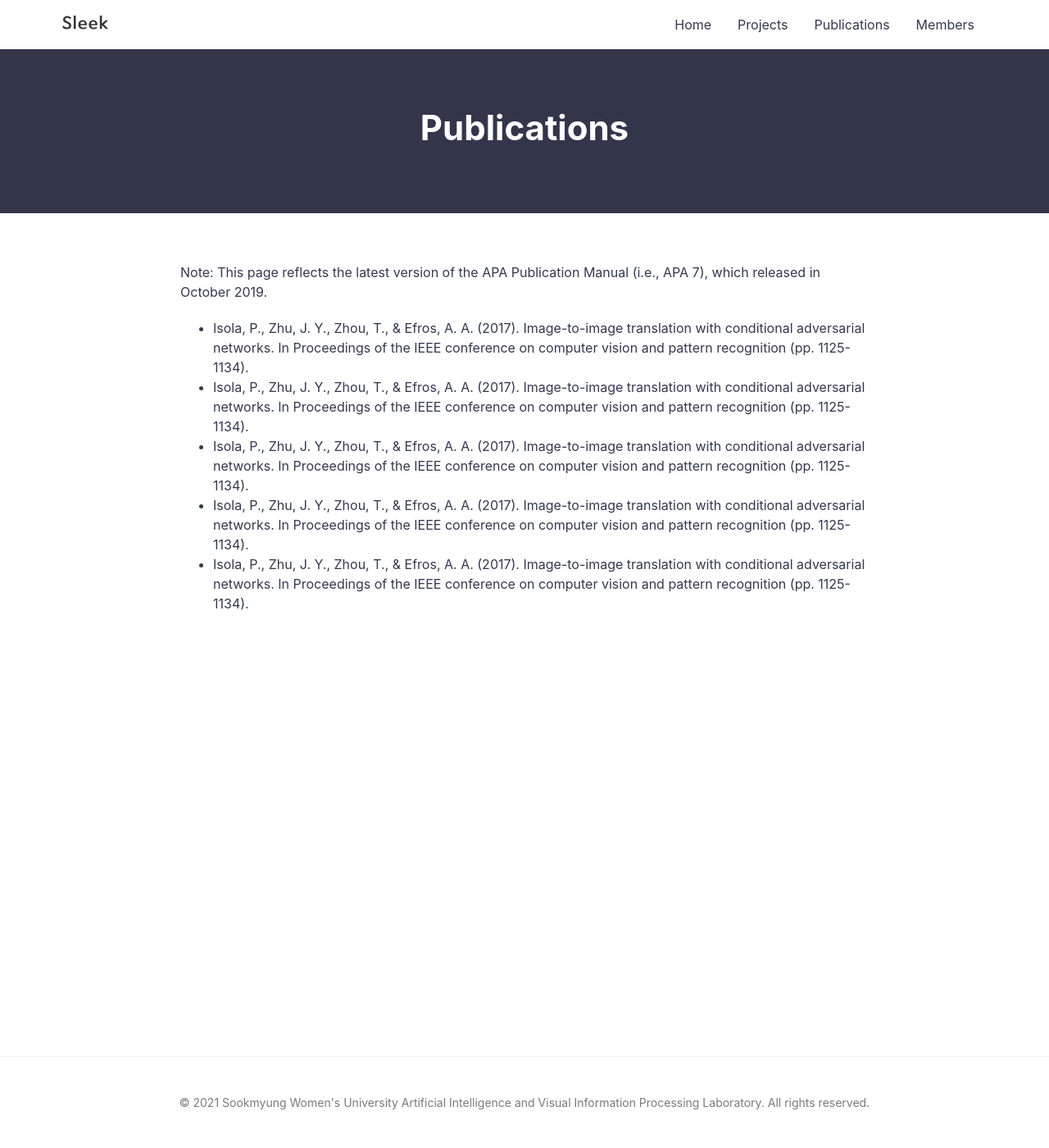
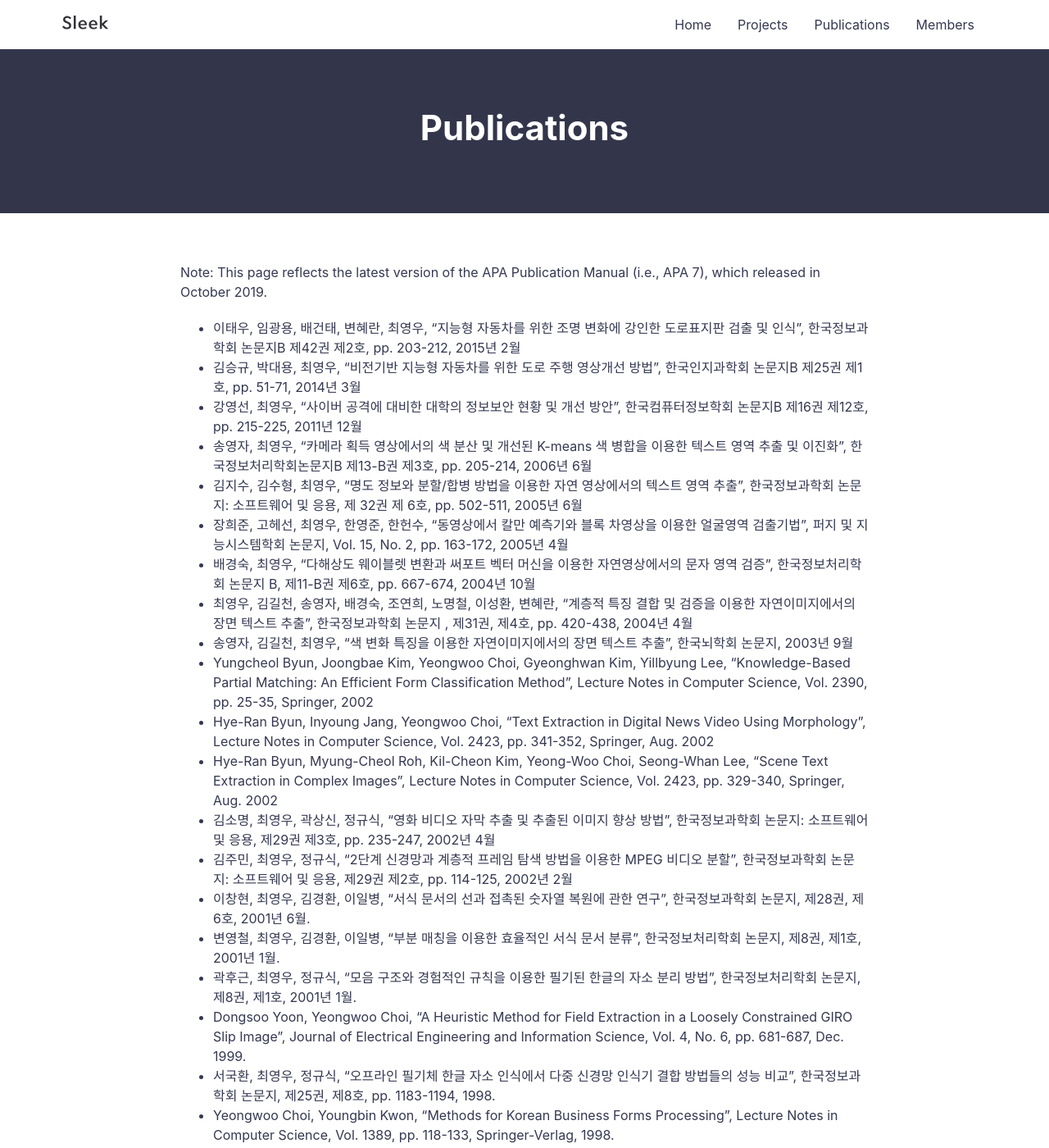
Before and after one commit to hipppoSHL/hipppoSHL.github.io, a Jekyll site: the page built from publications.md, in a window 1280 px wide and 1400 px high. Shown: the whole window at 82% size. Built offline with Jekyll 4.4.1, drawn with Linux system fonts in a browser that asks for light colours; some of the changed text lies outside the part shown.

Commit message:
[MOD] publications.md

```diff
--- a/publications.md
+++ b/publications.md
@@ -7,8 +7,25 @@ years: [2021, 2020, 2019]
 
 Note: This page reflects the latest version of the APA Publication Manual (i.e., APA 7), which released in October 2019.
 
-- Isola, P., Zhu, J. Y., Zhou, T., & Efros, A. A. (2017). Image-to-image translation with conditional adversarial networks. In Proceedings of the IEEE conference on computer vision and pattern recognition (pp. 1125-1134).
-- Isola, P., Zhu, J. Y., Zhou, T., & Efros, A. A. (2017). Image-to-image translation with conditional adversarial networks. In Proceedings of the IEEE conference on computer vision and pattern recognition (pp. 1125-1134).
-- Isola, P., Zhu, J. Y., Zhou, T., & Efros, A. A. (2017). Image-to-image translation with conditional adversarial networks. In Proceedings of the IEEE conference on computer vision and pattern recognition (pp. 1125-1134).
-- Isola, P., Zhu, J. Y., Zhou, T., & Efros, A. A. (2017). Image-to-image translation with conditional adversarial networks. In Proceedings of the IEEE conference on computer vision and pattern recognition (pp. 1125-1134).
-- Isola, P., Zhu, J. Y., Zhou, T., & Efros, A. A. (2017). Image-to-image translation with conditional adversarial networks. In Proceedings of the IEEE conference on computer vision and pattern recognition (pp. 1125-1134).
+
+* 이태우, 임광용, 배건태, 변혜란, 최영우, "지능형 자동차를 위한 조명 변화에 강인한 도로표지판 검출 및 인식”, 한국정보과학회 논문지B 제42권 제2호, pp. 203-212, 2015년 2월
+* 김승규, 박대용, 최영우, "비전기반 지능형 자동차를 위한 도로 주행 영상개선 방법”, 한국인지과학회 논문지B 제25권 제1호, pp. 51-71, 2014년 3월
+* 강영선, 최영우, "사이버 공격에 대비한 대학의 정보보안 현황 및 개선 방안”, 한국컴퓨터정보학회 논문지B 제16권 제12호, pp. 215-225, 2011년 12월
+* 송영자, 최영우, "카메라 획득 영상에서의 색 분산 및 개선된 K-means 색 병합을 이용한 텍스트 영역 추출 및 이진화”, 한국정보처리학회논문지B 제13-B권 제3호, pp. 205-214, 2006년 6월
+* 김지수, 김수형, 최영우, “명도 정보와 분할/합병 방법을 이용한 자연 영상에서의 텍스트 영역 추출”, 한국정보과학회 논문지: 소프트웨어 및 응용, 제 32권 제 6호, pp. 502-511, 2005년 6월
+* 장희준, 고헤선, 최영우, 한영준, 한헌수, “동영상에서 칼만 예측기와 블록 차영상을 이용한 얼굴영역 검출기법”, 퍼지 및 지능시스템학회 논문지, Vol. 15, No. 2, pp. 163-172, 2005년 4월
+* 배경숙, 최영우, “다해상도 웨이블렛 변환과 써포트 벡터 머신을 이용한 자연영상에서의 문자 영역 검증”, 한국정보처리학회 논문지 B, 제11-B권 제6호, pp. 667-674, 2004년 10월
+* 최영우, 김길천, 송영자, 배경숙, 조연희, 노명철, 이성환, 변혜란, “계층적 특징 결합 및 검증을 이용한 자연이미지에서의 장면 텍스트 추출”, 한국정보과학회 논문지 , 제31권, 제4호, pp. 420-438, 2004년 4월
+* 송영자, 김길천, 최영우, “색 변화 특징을 이용한 자연이미지에서의 장면 텍스트 추출”, 한국뇌학회 논문지, 2003년 9월
+* Yungcheol Byun, Joongbae Kim, Yeongwoo Choi, Gyeonghwan Kim, Yillbyung Lee, "Knowledge-Based Partial Matching: An Efficient Form Classification Method", Lecture Notes in Computer Science, Vol. 2390, pp. 25-35, Springer, 2002
+* Hye-Ran Byun, Inyoung Jang, Yeongwoo Choi, "Text Extraction in Digital News Video Using Morphology", Lecture Notes in Computer Science, Vol. 2423, pp. 341-352, Springer, Aug. 2002
+* Hye-Ran Byun, Myung-Cheol Roh, Kil-Cheon Kim, Yeong-Woo Choi, Seong-Whan Lee, "Scene Text Extraction in Complex Images", Lecture Notes in Computer Science, Vol. 2423, pp. 329-340, Springer, Aug. 2002
+* 김소명, 최영우, 곽상신, 정규식, "영화 비디오 자막 추출 및 추출된 이미지 향상 방법", 한국정보과학회 논문지: 소프트웨어 및 응용, 제29권 제3호, pp. 235-247, 2002년 4월
+* 김주민, 최영우, 정규식, "2단계 신경망과 계층적 프레임 탐색 방법을 이용한 MPEG 비디오 분할", 한국정보과학회 논문지: 소프트웨어 및 응용, 제29권 제2호, pp. 114-125, 2002년 2월
+* 이창현, 최영우, 김경환, 이일병, "서식 문서의 선과 접촉된 숫자열 복원에 관한 연구", 한국정보과학회 논문지, 제28권, 제6호, 2001년 6월.
+* 변영철, 최영우, 김경환, 이일병, "부분 매칭을 이용한 효율적인 서식 문서 분류", 한국정보처리학회 논문지, 제8권, 제1호, 2001년 1월.
+* 곽후근, 최영우, 정규식, "모음 구조와 경험적인 규칙을 이용한 필기된 한글의 자소 분리 방법", 한국정보처리학회 논문지, 제8권, 제1호, 2001년 1월.
+* Dongsoo Yoon, Yeongwoo Choi, "A Heuristic Method for Field Extraction in a Loosely Constrained GIRO Slip Image", Journal of Electrical Engineering and Information Science, Vol. 4, No. 6, pp. 681-687, Dec. 1999.
+* 서국환, 최영우, 정규식, "오프라인 필기체 한글 자소 인식에서 다중 신경망 인식기 결합 방법들의 성능 비교", 한국정보과학회 논문지, 제25권, 제8호, pp. 1183-1194, 1998.
+* Yeongwoo Choi, Youngbin Kwon, "Methods for Korean Business Forms Processing", Lecture Notes in Computer Science, Vol. 1389, pp. 118-133, Springer-Verlag, 1998.
+* 최영우, 이석한, "자유롭게 쓴 필기 숫자인식을 위한 새로운 방법 연구", 인지과학, 제6권, 제4호, pp21-50, 1995.
```
